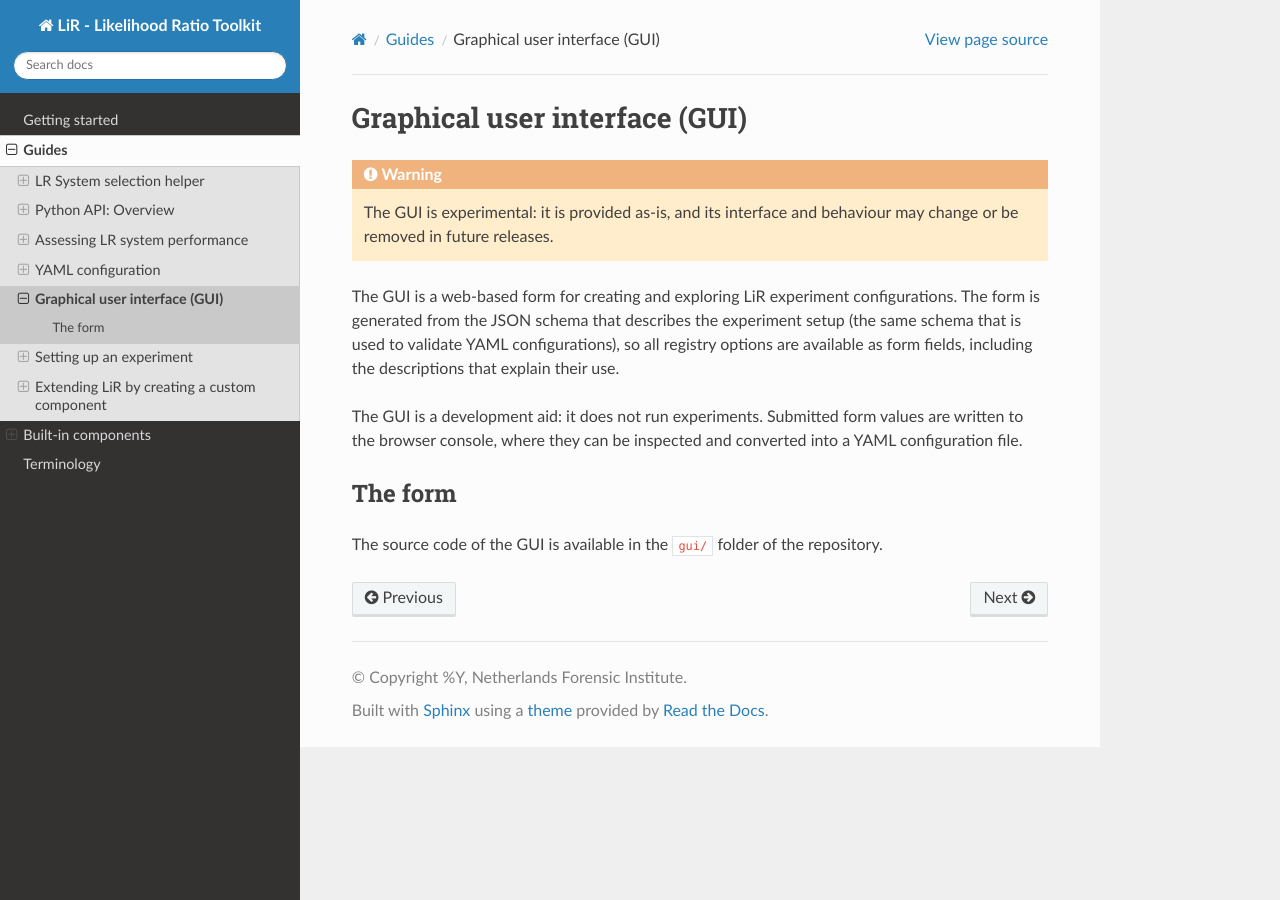
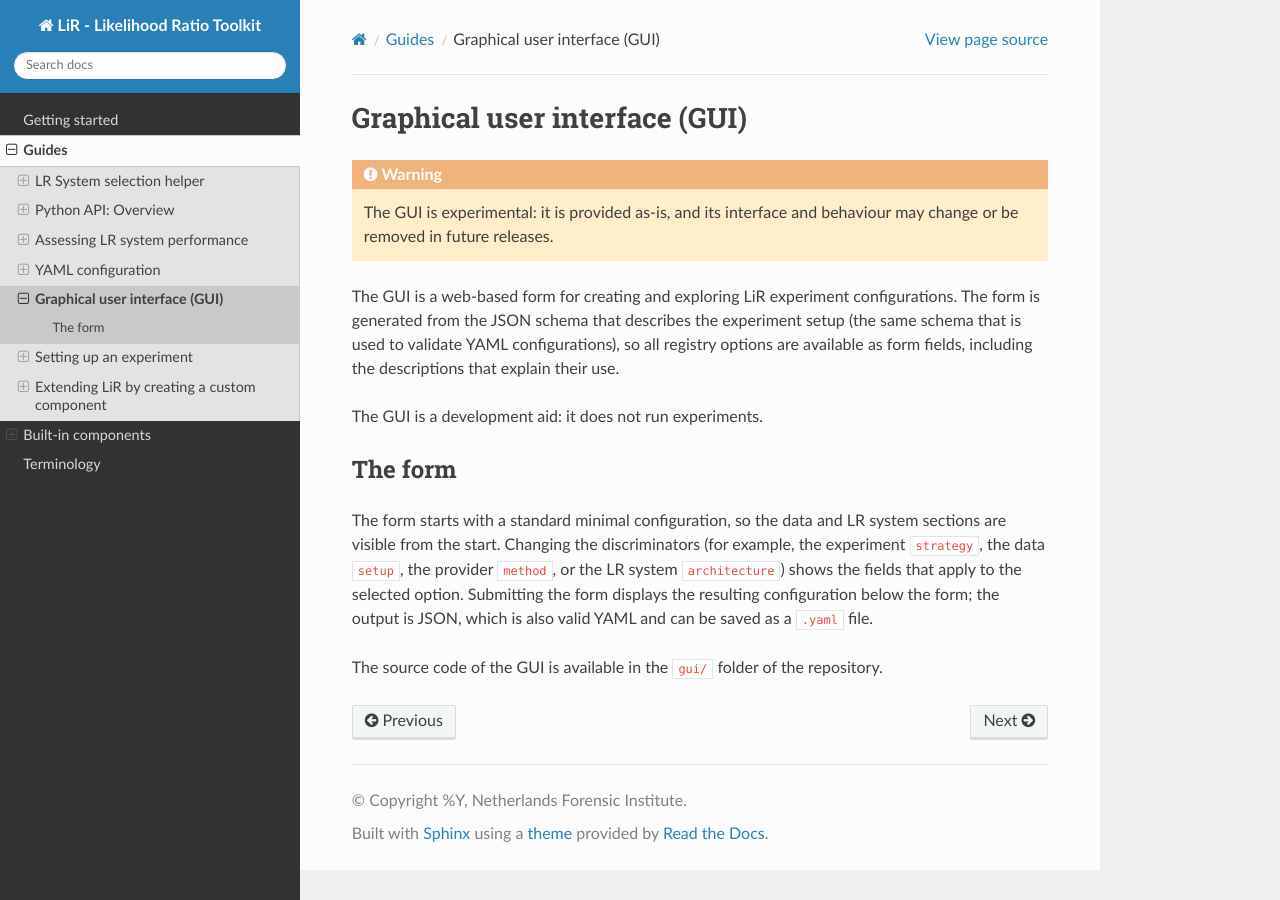
Before and after one commit to NetherlandsForensicInstitute/lir, a Sphinx documentation site: the page built from docs/gui.rst, in a window 1280 px wide. Built offline with Sphinx 7.4.7 and the Read the Docs theme 3.1.0, drawn with Linux system fonts in a browser that asks for light colours; pages that are not in the unit, such as notebooks, are missing from menus.

Commit message:
docs(gui): describe the form behaviour in the documentation page
The form starts with a standard minimal configuration, shows the fields
that apply to the selected discriminators, and displays the generated
configuration on submit.

```diff
--- a/docs/gui.rst
+++ b/docs/gui.rst
@@ -11,11 +11,16 @@ the JSON schema that describes the experiment setup (the same schema that is use
 configurations), so all registry options are available as form fields, including the descriptions that explain
 their use.
 
-The GUI is a development aid: it does not run experiments. Submitted form values are written to the browser
-console, where they can be inspected and converted into a YAML configuration file.
+The GUI is a development aid: it does not run experiments.
 
 The form
 --------
+
+The form starts with a standard minimal configuration, so the data and LR system sections are visible from the
+start. Changing the discriminators (for example, the experiment ``strategy``, the data ``setup``, the provider
+``method``, or the LR system ``architecture``) shows the fields that apply to the selected option. Submitting the
+form displays the resulting configuration below the form; the output is JSON, which is also valid YAML and can be
+saved as a ``.yaml`` file.
 
 .. raw:: html
 
```
